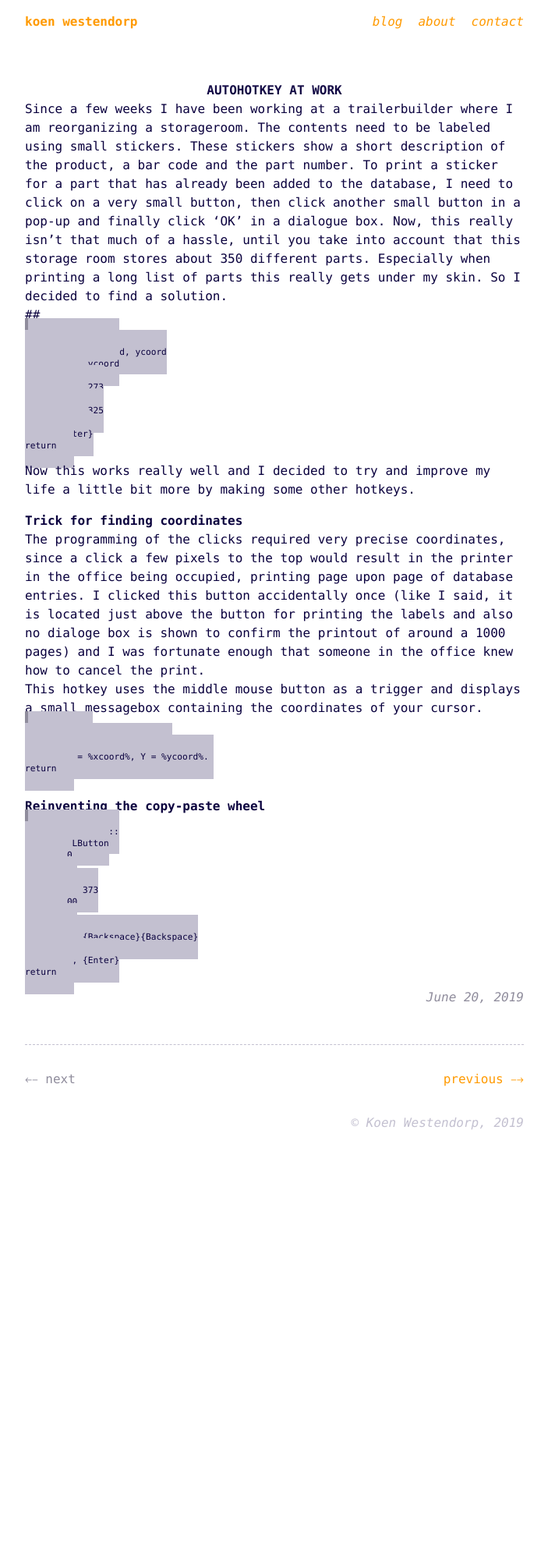
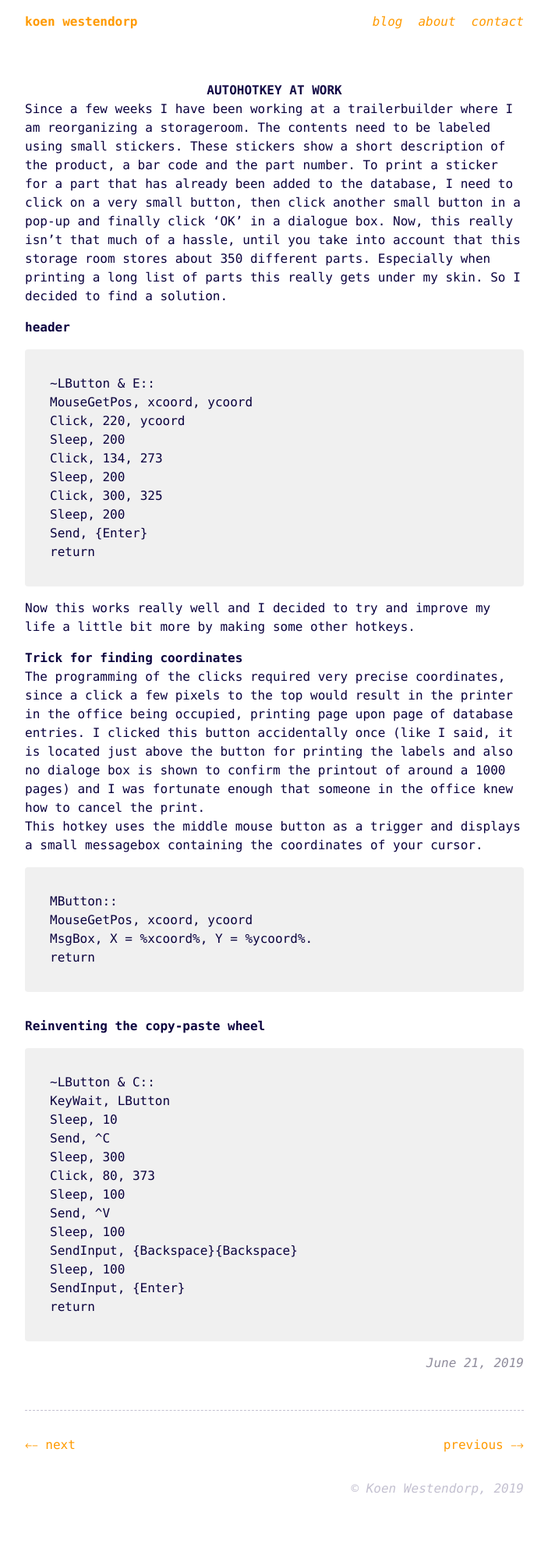
Before and after one commit to KoenWestendorp/koenwestendorp.github.io, a Jekyll site: the page built from _posts/2019-06-21-AutoHotkey-at-work.md, in a window 1280 px wide. Shown: the whole page at 78% size, without its empty margins (288-991 px from the left). Built offline with Jekyll 4.4.1, drawn with Linux system fonts in a browser that asks for light colours; before the commit the page ends 1516 px from its top, so only the background shows below that.

Commit message:
Trying to fix the site

````diff
--- a/_posts/2019-06-21-AutoHotkey-at-work.md
+++ b/_posts/2019-06-21-AutoHotkey-at-work.md
@@ -1,14 +1,15 @@
 ---
 layout: post
 title:  "AutoHotkey at work"
-date:   2019-06-20 19:10:40
+date:   2019-06-21 19:10:40
 ---
 
 Since a few weeks I have been working at a trailerbuilder where I am reorganizing a storageroom. The contents need to be labeled using small stickers. These stickers show a short description of the product, a bar code and the part number.
 To print a sticker for a part that has already been added to the database, I need to click on a very small button, then click another small button in a pop-up and finally click 'OK' in a dialogue box. Now, this really isn't that much of a hassle, until you take into account that this storage room stores about 350 different parts. Especially when printing a long list of parts this really gets under my skin. So I decided to find a solution.
 
-##
-```autohotkey
+## header
+
+{% highlight ruby %}
 ~LButton & E::
 MouseGetPos, xcoord, ycoord
 Click, 220, ycoord
@@ -19,7 +20,7 @@ Click, 300, 325
 Sleep, 200
 Send, {Enter}
 return
-```
+{% endhighlight%}
 
 Now this works really well and I decided to try and improve my life a little bit more by making some other hotkeys.
 
--- a/assets/style.css
+++ b/assets/style.css
@@ -15,8 +15,8 @@
 /*TEXT*/
 
     /*general*/
-    p, a, h1, h2, h3, h4, h5, h6 {
-        font-family: 'Menlo', monospace;
+    p, a, h1, h2, h3, h4, h5, h6, pre, code, kbd {
+        font-family: 'SF Mono', 'Menlo', monospace;
         color: #0A013E;
         font-size: 1em;
         text-decoration: none;
@@ -38,7 +38,7 @@
     }
 
     h2, h3 {
-        padding-top:1em;
+        padding-top: 1em;
     }
 
     /*header*/
@@ -80,18 +80,32 @@
         opacity: 1;
     }
 
-    code {
-        background-color: #C3C0D0;
-        border-left: 4px solid #8F8C9C;
-        width: 100%;
+    pre {
         padding: 2em;
+    }
 
-        font-family: 'Menlo', monospace;
+    figure {
+        margin-inline-start: 0;
+        margin-inline-end: 0;
+    }
+
+    pre, code, kbd {
+        background-color: #f0f0f0;
+        /*border-left: 4px solid #8F8C9C;*/
+        white-space: pre-wrap;
+        width: auto;
+        border-radius: 4px;
+
+        font-family: 'SF Mono', 'Menlo', monospace;
         color: #0A013E;
-        font-size: 0.7em;
-        margi-top: 1em;
+        font-size: 1em;
+        margin-top: 1em;
         margin-bottom: 1em;
     }
+
+/*    code::before {
+        content: attr(class)
+    }*/
 
 /*LAYOUT*/
     /*body*/
@@ -117,7 +131,7 @@
     @media (min-width: 700px) {
         header {
             min-width: 640px;
-        }
+       }
     }
 
     header {
````
Also changed, not shown: _posts/2019-07-24-syntax-test.md (added, +13 -0 lines), 12 other files.
